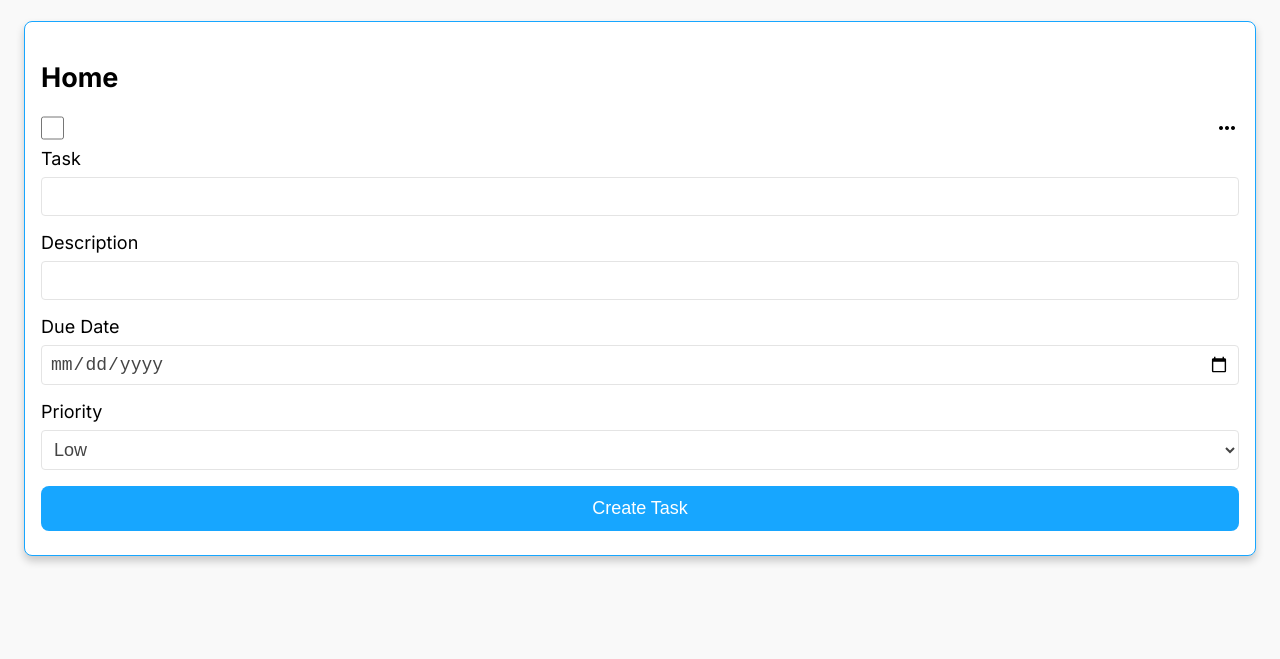
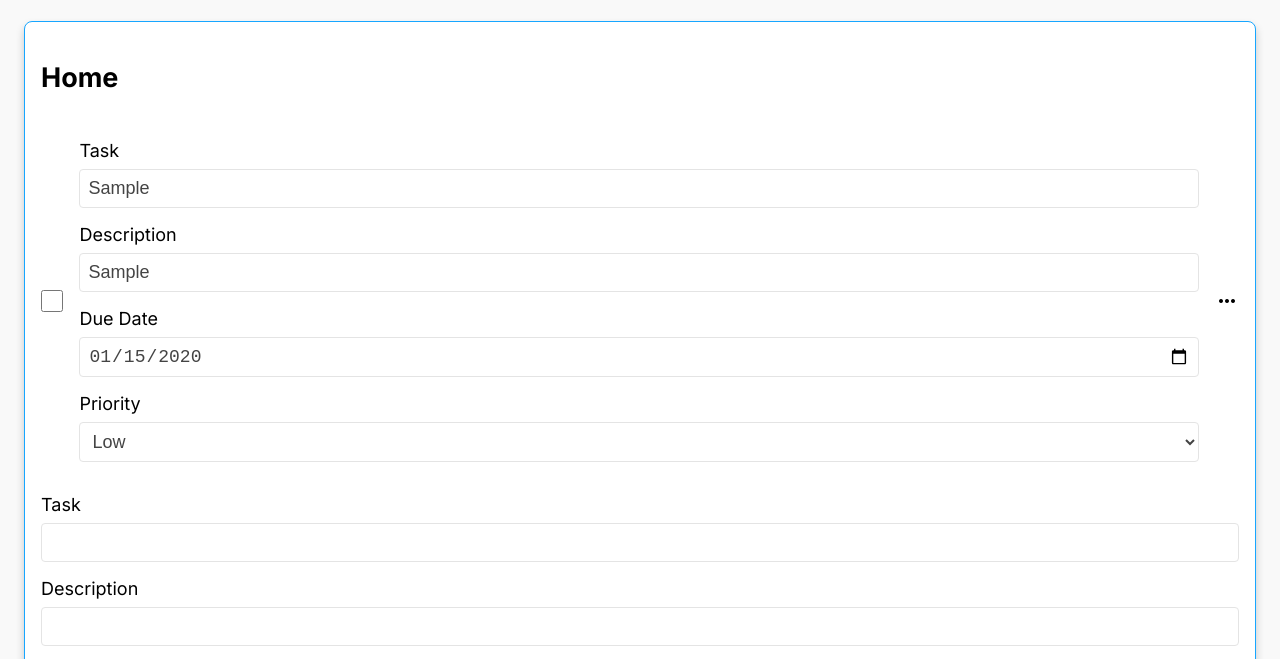
Before and after one commit to nytorq/TOP-Todo-list, a website built with webpack: page src/index.html in a window 1280 px wide. Both pictures are taken after typing "Sample", "Sample", "2020-01-15" into the empty fields and a click on the button "Create Task". Shown: the part 103-762 px from the top of the page. Built offline with nearby package versions, Linux system fonts and the light colour scheme.

Commit message:
App adds new tasks with four inputs and correctly passes data into newly created task

```diff
--- a/src/styles.css
+++ b/src/styles.css
@@ -96,10 +96,16 @@ label[for^="task-"] {
 .taskContainer {
     display: flex;
     flex-direction: row;
+    align-items: center;
 }
 
 .taskDetails {
     display: flex;
     flex-direction: column;
     width: 100%;
+    padding: calc(var(--br-1)*2);
 }
+
+.taskContainer > input[type="checkbox"] {
+
+}
--- a/src/userInterface.js
+++ b/src/userInterface.js
@@ -2,6 +2,27 @@ import {textCreator, imageCreator, buttonCreator, fieldCreator, idCounter, idCre
 import {User, Project, Task, currentUser, project1, addTaskObject} from "./logic.js"
 
 const renderUI = function() {
+    const taskDetailsCreator = function(container, taskData) {
+        const taskTitleField = fieldCreator('input','Task', 'taskTitle');
+        container.appendChild(taskTitleField);
+        const taskDescField = fieldCreator('input','Description', 'taskDescription');
+        container.appendChild(taskDescField);
+        const taskDueDateField = fieldCreator('date','Due Date', 'taskDueDate');
+        container.appendChild(taskDueDateField);
+        const taskPriorityField = fieldCreator('select', 'Priority', 'taskPriority');
+        container.appendChild(taskPriorityField);
+
+        if (taskData) {
+            let input = taskTitleField.querySelector('input');
+            input.value = taskData.title;
+            input = taskDescField.querySelector('input');
+            input.value = taskData.desc;
+            input = taskDueDateField.querySelector('input');
+            input.value = taskData.dueDate;
+            input = taskPriorityField.querySelector('select');
+            input.value = taskData.priority;
+        }
+    }
     const body = document.querySelector('body');
     const header = textCreator('h1', 'Personal Projects');
     body.appendChild(header);
@@ -18,30 +39,12 @@ const renderUI = function() {
     tasklist.appendChild(formHeader);
     tasklist.appendChild(tasks);
     const newTaskForm = document.createElement('form');
-    const taskTitle = fieldCreator('input','Task', 'taskTitle');
-    newTaskForm.appendChild(taskTitle);
-    const taskDescription = fieldCreator('input','Description', 'taskDescription');
-    newTaskForm.appendChild(taskDescription);
-    const taskDueDate = fieldCreator('date','Due Date', 'taskDueDate');
-    newTaskForm.appendChild(taskDueDate);
-    const taskPriority = fieldCreator('select', 'Priority', 'taskPriority');
-    newTaskForm.appendChild(taskPriority);
+    taskDetailsCreator(newTaskForm);
     newTaskForm.appendChild(newTaskButton);
     tasklist.appendChild(newTaskForm);
 
     // Create new task form
-    const taskDetailsCreator = function() {
-        const taskInput = fieldCreator('input','Task', 'taskTitle');
-        taskDetails.appendChild(taskInput);
-        taskInput.value = taskTitle.value
-        const DescInput = fieldCreator('input','Description', 'taskDescription');
-        taskDetails.appendChild(DescInput);
-        taslDescription.value = DescInput.value
-        const dueDatePicker = fieldCreator('date','Due Date', 'taskDueDate');
-        taskDetails.appendChild(taskDueDate);
-        const taskPriority = fieldCreator('select', 'Priority', 'taskPriority');
-        taskDetails.appendChild(taskPriority);
-    }
+
 
 
     // Adding functionality to "Create Task" button
@@ -53,17 +56,14 @@ const renderUI = function() {
         let taskPriority = document.getElementById('taskPriority');
 
         // Creating new Task object and adding it to project
-        addTaskObject(taskTitle.value, taskDescription.value, taskDueDate.value, taskPriority.value);
-
+        let taskData = addTaskObject(taskTitle.value, taskDescription.value, taskDueDate.value, taskPriority.value);
 
         // Creating new task in the UI
         const container = document.createElement('div');
         container.classList.add('taskContainer');
         const taskDetails = document.createElement('div');
         taskDetails.classList.add('taskDetails');
-
-
-
+        taskDetailsCreator(taskDetails, taskData);
         const checkbox = document.createElement('input');
         checkbox.type = 'checkbox';
         const moreButton = document.createElement('span');
@@ -72,20 +72,13 @@ const renderUI = function() {
         container.appendChild(checkbox);
         container.appendChild(taskDetails);
         container.appendChild(moreButton);
-
         tasks.appendChild(container);
-
-        // Original task row creator
-        // let newCheckbox = fieldCreator('checkbox', taskTitle.value, `task-${taskObject.id}`);
-        // tasks.appendChild(newCheckbox)
+        console.dir(currentUser.projects[0].tasks[0])
 
         // Clearing out inputs
         taskTitle.value = '';
         taskDescription.value = '';
         taskDueDate.value = '';
-
-        console.log(currentUser);
-        console.log(taskTitle.value);
     }
     newTaskButton.addEventListener('click', createTask);
 };
```
Also changed, not shown: src/index.html (+1 -0 lines), src/index.js (+5 -5 lines).
